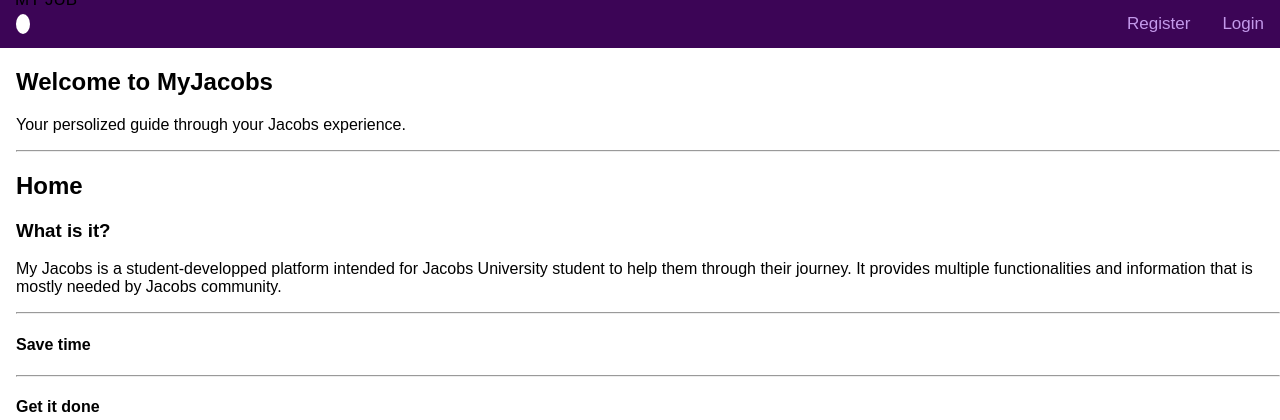
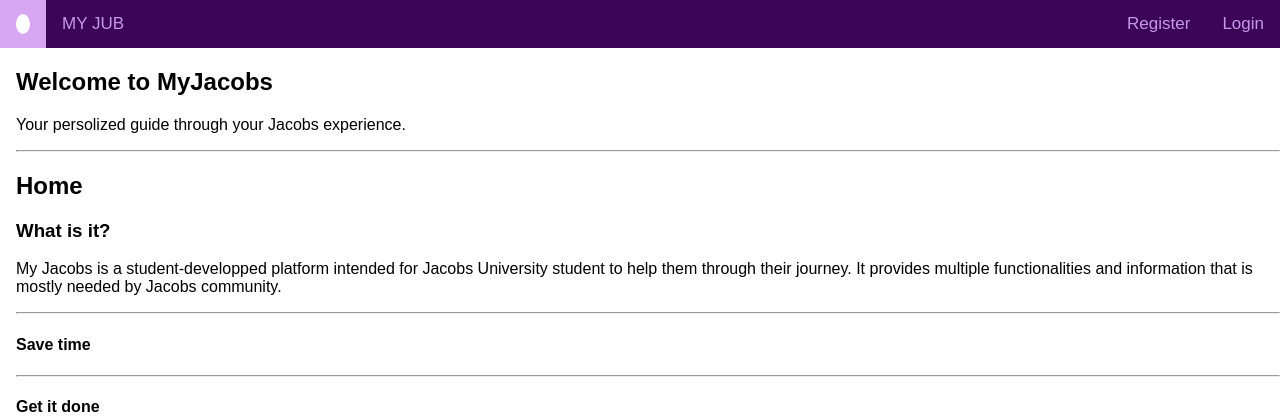
Before and after one commit to Mahdi-Ouchrahou/Mahdi-Ouchrahou.github.io, a PHP site: page / in a window 1280 px wide. Shown: the top 420 px of the page. Run offline with PHP 8.4, Linux system fonts and the light colour scheme; some libraries are stand-ins or nearby versions.

Commit message:
second test

```diff
--- a/style.css
+++ b/style.css
@@ -50,10 +50,11 @@ body {
 
 #topnav-centered a {
   float: center;
-
-  top: 50%;
-  left: 50%;
-  transform: translate(-50%, -50%);
+  display: block;
+  text-align: center;
+  padding: 14px 16px;
+  text-decoration: none;
+  font-size: 17px;
 
 
 }
```
